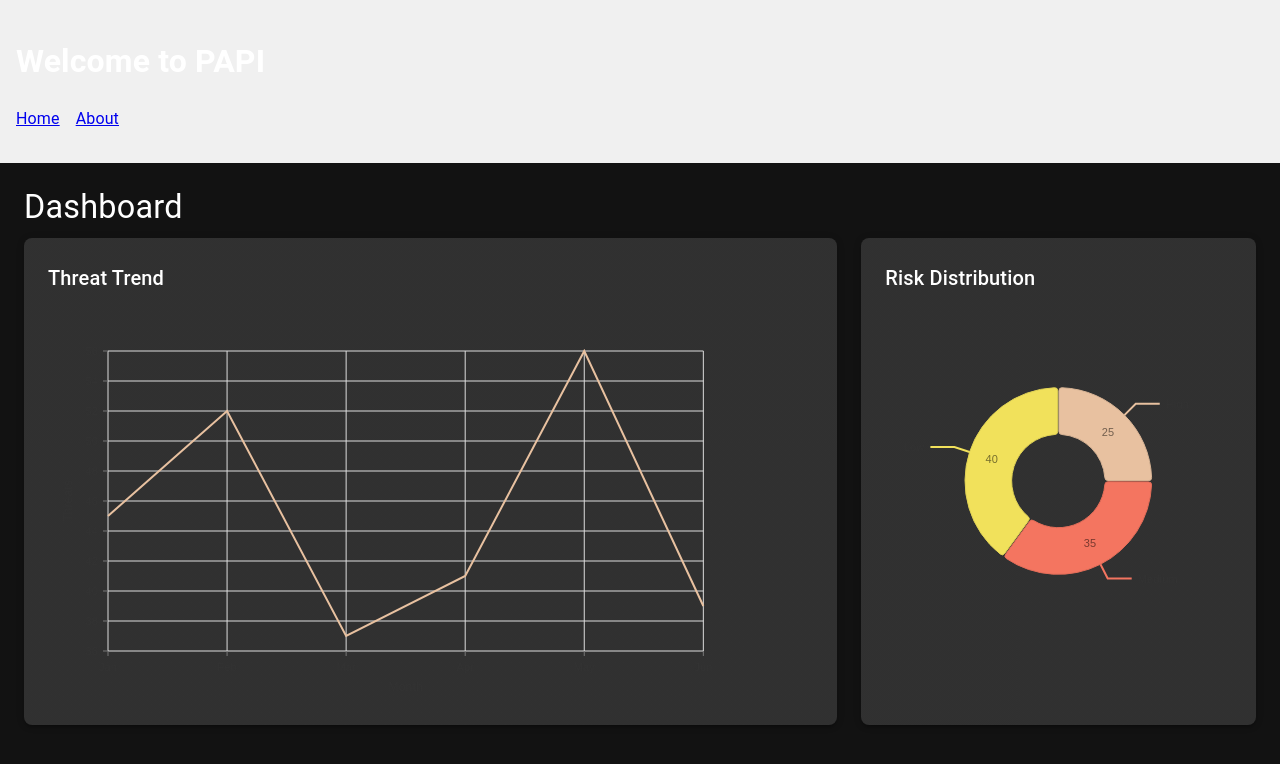
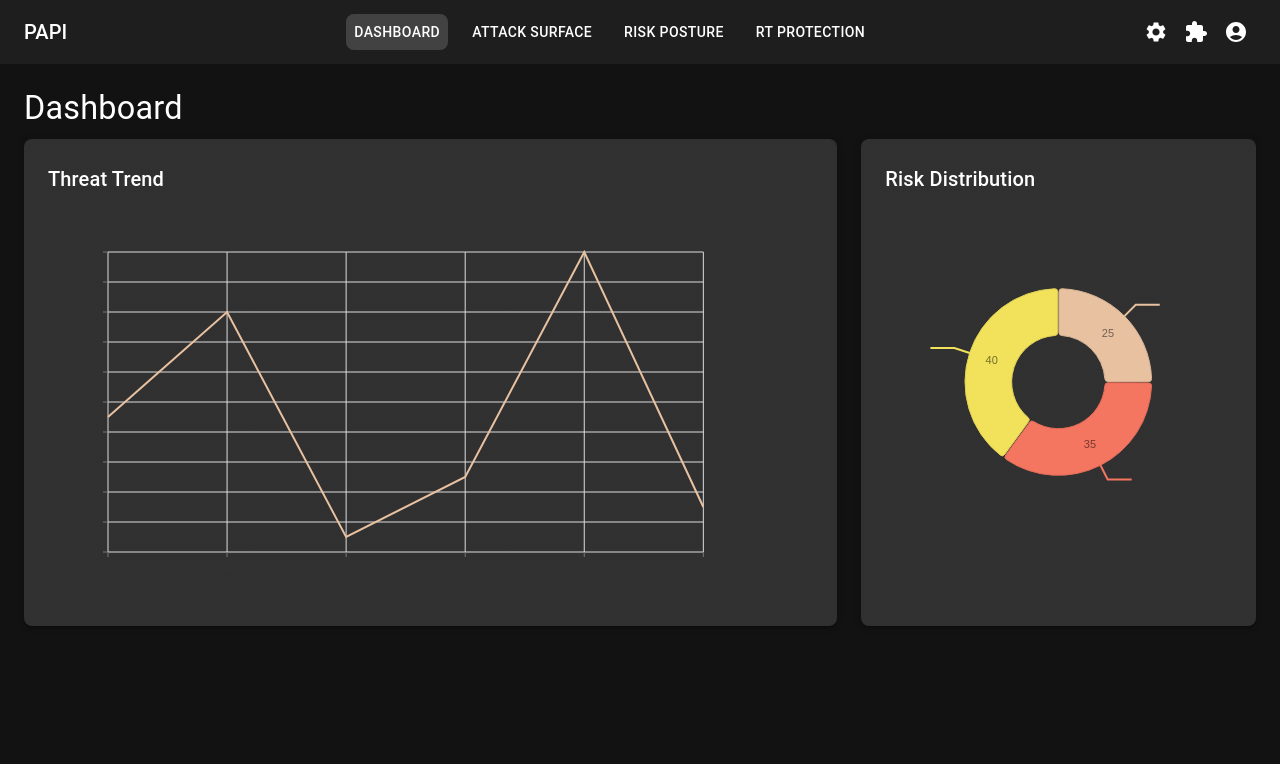
Before and after one commit to refaelach/PAPI, a React (Create React App) app in the folder frontend/: page /dashboard in a window 1280 px wide. Shown: the top 764 px of the page. Built offline with nearby package versions, Linux system fonts and the light colour scheme.

Commit message:
header fix

```diff
--- a/frontend/src/components/Header.js
+++ b/frontend/src/components/Header.js
@@ -44,15 +44,50 @@ const Header = ({ showSidebar, sidebarOpen, drawerWidth }) => {
   const location = useLocation();
 
   return (
-    <header style={{backgroundColor: '#f0f0f0', padding: '1rem'}}>
-      <h1>Welcome to PAPI</h1>
-      <nav>
-        <ul style={{listStyle: 'none', padding: 0}}>
-          <li style={{display: 'inline', marginRight: '1rem'}}><a href="/">Home</a></li>
-          <li style={{display: 'inline', marginRight: '1rem'}}><a href="/about">About</a></li>
-        </ul>
-      </nav>
-    </header>
+    <AppBar
+      position="static"
+      elevation={0}
+      sx={{
+        width: showSidebar ? `calc(100% - ${sidebarOpen ? drawerWidth : theme => theme.spacing(7)}px)` : '100%',
+        marginLeft: showSidebar ? (sidebarOpen ? `${drawerWidth}px` : theme => theme.spacing(7)) : 0,
+        transition: theme => theme.transitions.create(['width', 'margin'], {
+          easing: theme.transitions.easing.sharp,
+          duration: theme.transitions.duration.enteringScreen,
+        }),
+      }}
+    >
+      <StyledToolbar>
+        <LogoContainer>
+          <Typography variant="h6" component={Link} to="/" sx={{ textDecoration: 'none', color: 'inherit' }}>
+            PAPI
+          </Typography>
+        </LogoContainer>
+        <MenuContainer>
+          {['dashboard', 'attack-surface', 'risk-posture', 'rt-protection'].map((item) => (
+            <StyledButton
+              key={item}
+              color="inherit"
+              component={Link}
+              to={`/${item}`}
+              active={location.pathname === `/${item}` ? 'true' : 'false'}
+            >
+              {item.split('-').map(word => word.charAt(0).toUpperCase() + word.slice(1)).join(' ')}
+            </StyledButton>
+          ))}
+        </MenuContainer>
+        <IconsContainer>
+          <IconButton color="inherit" component={Link} to="/settings">
+            <SettingsIcon />
+          </IconButton>
+          <IconButton color="inherit" component={Link} to="/integrations">
+            <ExtensionIcon />
+          </IconButton>
+          <IconButton color="inherit" component={Link} to="/profile">
+            <AccountCircle />
+          </IconButton>
+        </IconsContainer>
+      </StyledToolbar>
+    </AppBar>
   );
 };
 
```
